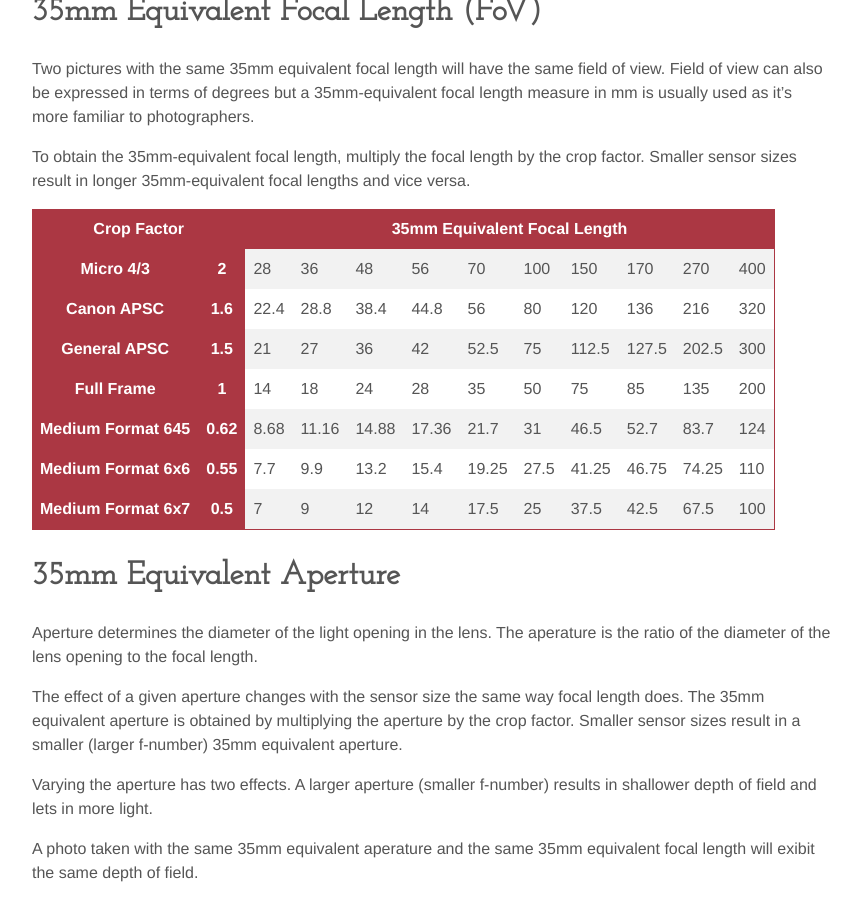
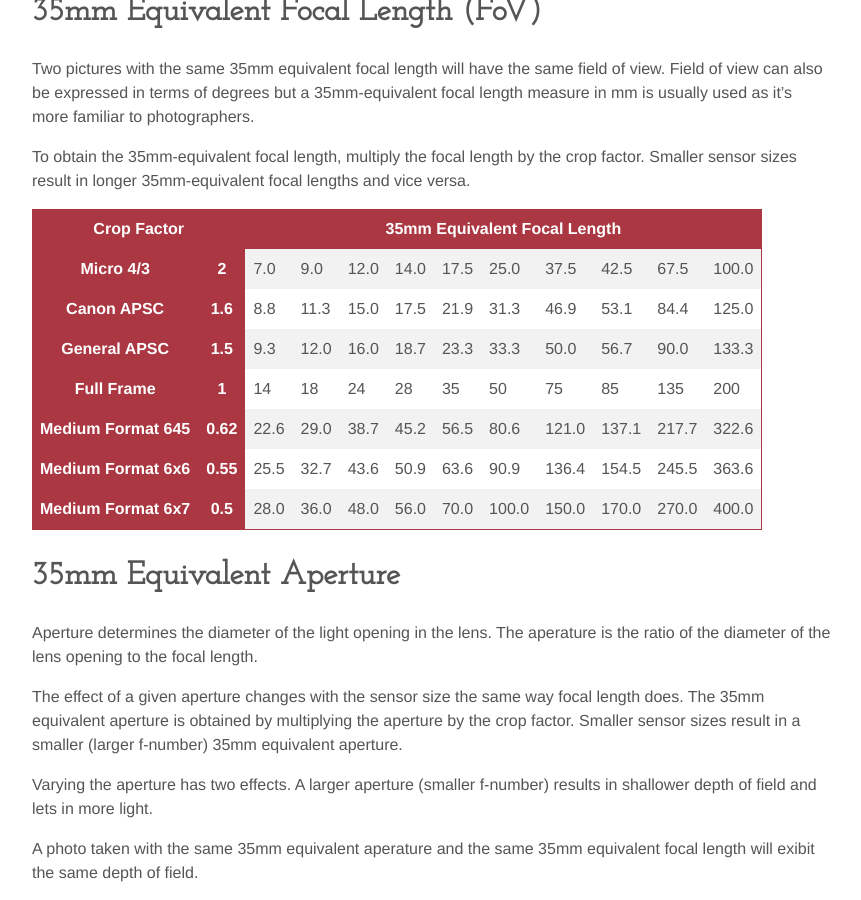
Before and after one commit to annamay8/annamay8.github.io, a Jekyll site: the page built from _posts/2018-1-9-focal-length-and-crop-factor.md, in a window 1280 px wide and 900 px high, scrolled down 747 px. Shown: the whole window, without its empty margins (208-1069 px from the left). Built offline with Jekyll 4.4.1, drawn with Linux system fonts in a browser that asks for light colours; comment, search, counter and statistics services are not loaded.

Commit message:
Update 2018-1-9-focal-length-and-crop-factor.md

```diff
--- a/_posts/2018-1-9-focal-length-and-crop-factor.md
+++ b/_posts/2018-1-9-focal-length-and-crop-factor.md
@@ -42,13 +42,13 @@ To obtain the 35mm-equivalent focal length, multiply the focal length by the cro
 
 <table>
 <tr><th colspan="2">Crop Factor</th><th colspan="10">35mm Equivalent Focal Length</th></tr>
-<tr><th>Micro 4/3</th><th>2</th><td>28</td><td>36</td><td>48</td><td>56</td><td>70</td><td>100</td><td>150</td><td>170</td><td>270</td><td>400</td></tr>
-<tr><th>Canon APSC</th><th>1.6</th><td>22.4</td><td>28.8</td><td>38.4</td><td>44.8</td><td>56</td><td>80</td><td>120</td><td>136</td><td>216</td><td>320</td></tr>
-<tr><th>General APSC</th><th>1.5</th><td>21</td><td>27</td><td>36</td><td>42</td><td>52.5</td><td>75</td><td>112.5</td><td>127.5</td><td>202.5</td><td>300</td></tr>
+<tr><th>Micro 4/3</th><th>2</th><td>	7.0	</td><td>	9.0	</td><td>	12.0	</td><td>	14.0	</td><td>	17.5	</td><td>	25.0	</td><td>	37.5	</td><td>	42.5	</td><td>	67.5	</td><td>	100.0	</td></tr>
+<tr><th>Canon APSC</th><th>1.6</th><td>	8.8	</td><td>	11.3	</td><td>	15.0	</td><td>	17.5	</td><td>	21.9	</td><td>	31.3	</td><td>	46.9	</td><td>	53.1	</td><td>	84.4	</td><td>	125.0	</td></tr>
+<tr><th>General APSC</th><th>1.5</th><td>	9.3	</td><td>	12.0	</td><td>	16.0	</td><td>	18.7	</td><td>	23.3	</td><td>	33.3	</td><td>	50.0	</td><td>	56.7	</td><td>	90.0	</td><td>	133.3	</td></tr>
 <tr><th>Full Frame</th><th>1</th><td>14</td><td>18</td><td>24</td><td>28</td><td>35</td><td>50</td><td>75</td><td>85</td><td>135</td><td>200</td></tr>
-<tr><th>Medium Format 645</th><th>0.62</th><td>8.68</td><td>11.16</td><td>14.88</td><td>17.36</td><td>21.7</td><td>31</td><td>46.5</td><td>52.7</td><td>83.7</td><td>124</td></tr>
-<tr><th>Medium Format 6x6</th><th>0.55</th><td>7.7</td><td>9.9</td><td>13.2</td><td>15.4</td><td>19.25</td><td>27.5</td><td>41.25</td><td>46.75</td><td>74.25</td><td>110</td></tr>
-<tr><th>Medium Format 6x7</th><th>0.5</th><td>7</td><td>9</td><td>12</td><td>14</td><td>17.5</td><td>25</td><td>37.5</td><td>42.5</td><td>67.5</td><td>100</td></tr>
+<tr><th>Medium Format 645</th><th>0.62</th><td>	22.6	</td><td>	29.0	</td><td>	38.7	</td><td>	45.2	</td><td>	56.5	</td><td>	80.6	</td><td>	121.0	</td><td>	137.1	</td><td>	217.7	</td><td>	322.6	</td></tr>
+<tr><th>Medium Format 6x6</th><th>0.55</th><td>	25.5	</td><td>	32.7	</td><td>	43.6	</td><td>	50.9	</td><td>	63.6	</td><td>	90.9	</td><td>	136.4	</td><td>	154.5	</td><td>	245.5	</td><td>	363.6	</td></tr>
+<tr><th>Medium Format 6x7</th><th>0.5</th><td>	28.0	</td><td>	36.0	</td><td>	48.0	</td><td>	56.0	</td><td>	70.0	</td><td>	100.0	</td><td>	150.0	</td><td>	170.0	</td><td>	270.0	</td><td>	400.0	</td></tr>
 </table>
 
 35mm Equivalent Aperture
```
